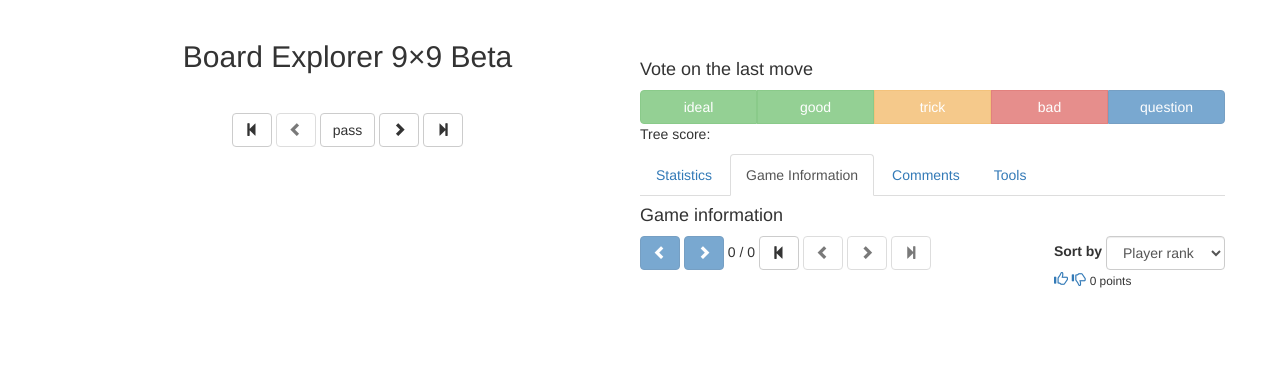
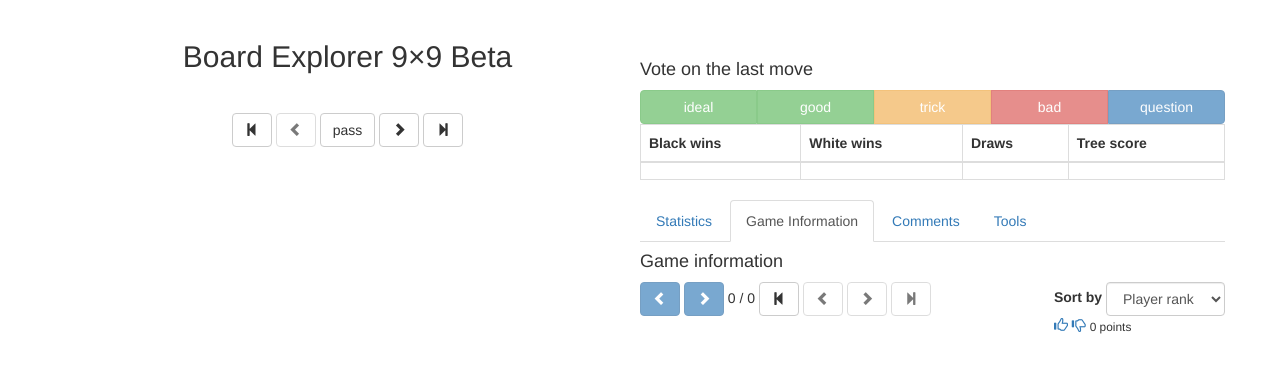
Before and after one commit to frostburn/divine_move, a Django app: template templates/go9x9.html in a window 1280 px wide. Shown: the part 52-425 px from the top of the page. Run offline with Django 3.2, Linux system fonts and the light colour scheme; the template is opened without the code that fills it: most values are stand-ins (such as "Sample title", 1, 10 or a date in 2020); lists and menus that the app fills with data are empty; some libraries are stand-ins or nearby versions.

Commit message:
Work around synchronous ajax request deprecation. Update svg.js to the latest version. Move win stats to positions instead of transitions.

```diff
--- a/static/js/go9x9.js
+++ b/static/js/go9x9.js
@@ -1,4 +1,8 @@
 (function(){
+    // Only synchronous requests make sense when updating the board, but they're getting deprecated.
+    // Hack a lock instead.
+    var ajax_locked = false;
+
     var move_num = 0;
 
     var undos = window.path_undos.slice();
@@ -174,6 +178,32 @@
     }
 
     function set_score(data){
+        var black_wins;
+        var white_wins;
+        if (black_to_play()){
+            black_wins = data.player_wins;
+            white_wins = data.opponent_wins;
+        }
+        else {
+            black_wins = data.opponent_wins;
+            white_wins = data.player_wins;
+        }
+        var draws = data.draws;
+        if (black_wins === undefined){
+            black_wins = 0;
+            white_wins = 0;
+            draws = 0;
+        }
+        var total = black_wins + white_wins + draws;
+        if (total == 0){
+            total = 1;
+        }
+        var chance = 100 * black_wins / total;
+        $("#black_wins").text(chance.toFixed(1) + "% (" + black_wins + ")");
+        chance = 100 * white_wins / total;
+        $("#white_wins").text(chance.toFixed(1) + "% (" + white_wins + ")");
+        chance = 100 * draws / total;
+        $("#draws").text(chance.toFixed(1) + "% (" + draws + ")");
         var $score = $("#score");
         if ("low_score" in data && data.low_score !== null){
             if (data.low_score == data.high_score){
@@ -336,6 +366,10 @@
         if (redos.length){
             $next.click(function(event){
                 event.preventDefault();
+                if (ajax_locked){
+                    return;
+                }
+                ajax_locked = true;
                 if ($(this).prop("disabled")){
                     return;
                 }
@@ -370,6 +404,10 @@
         $(moves).each(function(index, move_data){
             var make_move = function(event){
                 event.preventDefault();
+                if (ajax_locked){
+                    return;
+                }
+                ajax_locked = true;
                 if ($(this).prop("disabled")){
                     return;
                 }
@@ -415,6 +453,7 @@
                 $td.text(move_data.label);
                 $tr.append($td);
                 var black_wins;
+                var white_wins;
                 if (black_to_play()){
                     black_wins = move_data.player_wins;
                     white_wins = move_data.opponent_wins;
@@ -423,21 +462,21 @@
                     black_wins = move_data.opponent_wins;
                     white_wins = move_data.player_wins;
                 }
-                var times_played = move_data.times_played;
-                if (times_played == 0){
-                    times_played = 1;
+                var draws = move_data.draws;
+                var total = black_wins + white_wins + draws;
+                if (total == 0){
+                    total = 1;
                 }
                 $td = $("<td>");
-                var chance = 100 * black_wins / times_played;
+                var chance = 100 * black_wins / total;
                 $td.text(chance.toFixed(1) + "% (" + black_wins + ")");
                 $tr.append($td);
                 $td = $("<td>");
-                chance = 100 * white_wins / times_played;
+                chance = 100 * white_wins / total;
                 $td.text(chance.toFixed(1) + "% (" + white_wins + ")");
                 $tr.append($td);
                 $td = $("<td>");
-                var draws = move_data.times_played - black_wins - white_wins;
-                chance = 100 * draws / times_played;
+                chance = 100 * draws / total;
                 $td.text(chance.toFixed(1) + "% (" + draws + ")");
                 $tr.append($td);
                 $td = $("<td>");
@@ -575,19 +614,18 @@
         $vote_buttons.attr("disabled", true);
         var $resolve = $("#resolve");
         $resolve.prop("disabled", true);
-        //console.log(move_data);
         $.ajax({
             url: url,
             dataType: "json",
-            async: false,
+            async: true,
             success: function(data){
-                //console.log(data);
                 if (data.status != "OK"){
                     return;
                 }
                 current_data = data;
                 set_position(data);
                 set_vote_labels(move_data);
+                ajax_locked = false;
             }
         });
     }
@@ -733,6 +771,10 @@
             }
         });
         $("#undo").click(function(){
+            if (ajax_locked){
+                return;
+            }
+            ajax_locked = true;
             if (undos.length){
                 move_num -= 1;
                 redos.push(current_data.endgame);
@@ -788,7 +830,7 @@
             $.ajax({
                 url: url,
                 dataType: "json",
-                async: false,
+                async: true,
                 success: function(data){
                     if (data.length){
                         move_num += data.length;
@@ -806,9 +848,17 @@
             });
         }
         $("#end").click(function(){
+            if (ajax_locked){
+                return;
+            }
+            ajax_locked = true;
             go_to_end();
         });
         $("#game_end").click(function(){
+            if (ajax_locked){
+                return;
+            }
+            ajax_locked = true;
             go_to_end(game_id);
         });
         function change_game(){
@@ -852,6 +902,10 @@
         }
         $("#game_next").click(function(event){
             event.preventDefault();
+            if (ajax_locked){
+                return;
+            }
+            ajax_locked = true;
             if ($(this).prop("disabled")){
                 return;
             }
@@ -863,6 +917,10 @@
             $(".vote").attr("disabled", false);
         });
         $("#game_previous").click(function(){
+            if (ajax_locked){
+                return;
+            }
+            ajax_locked = true;
             if ($(this).prop("disabled")){
                 return;
             }
--- a/templates/go9x9.html
+++ b/templates/go9x9.html
@@ -49,7 +49,24 @@
                 </div>
             </div>
             <div id="tree_row" class="row">
-                <p>Tree score: <span id="score"></span></p>
+                <table class="table table-bordered">
+                    <thead>
+                        <tr>
+                            <th>Black wins</th>
+                            <th>White wins</th>
+                            <th>Draws</th>
+                            <th>Tree score</th>
+                        </tr>
+                    </thead>
+                    <tbody>
+                        <tr>
+                            <td id="black_wins"></td>
+                            <td id="white_wins"></td>
+                            <td id="draws"></td>
+                            <td id="score"></td>
+                        </tr>
+                    </tbody>
+                </table>
             </div>
             <div class="row">
               <!-- Nav tabs -->
--- a/views.py
+++ b/views.py
@@ -295,6 +295,10 @@ class Go9x9JSONView(View):
                         # transition_info["heuristic_value"] = target.heuristic_value  # Not implemented yet
                         transition_info["low_score"] = target.low_score
                         transition_info["high_score"] = target.high_score
+                        # Player and opponent intentionally swapped because we're talking about a transition to the target.
+                        transition_info["player_wins"] = target.opponent_wins
+                        transition_info["opponent_wins"] = target.player_wins
+                        transition_info["draws"] = target.draws
                         if transition.times_played or target.low_score is not None or target.position_infos.all().exists():
                             if move == "pass":
                                 transition_info["label"] = "pass"
```
Also changed, not shown: management/commands/fix_win_stats.py (+10 -10 lines), models.py (+6 -4 lines), sgf.py (+14 -3 lines), static/js/svg.min.js.
